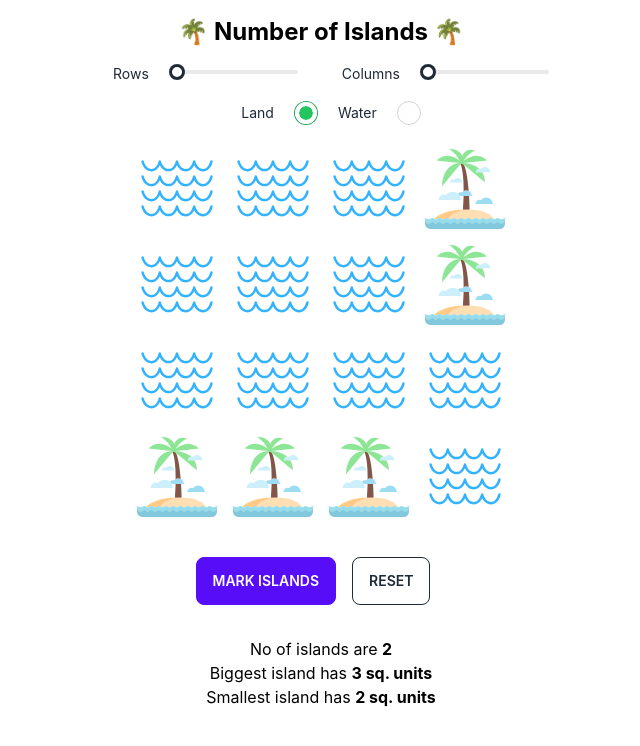
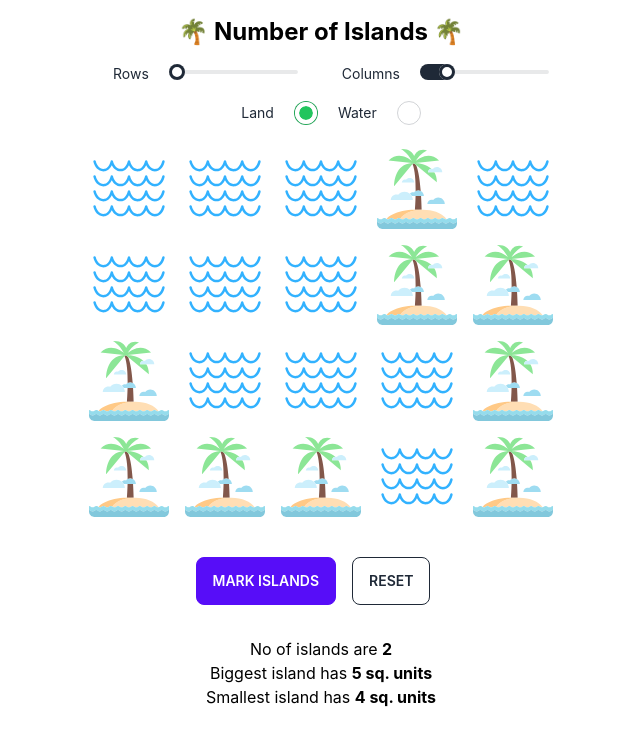
Before and after one commit to sadanandpai/algo-visualizer, a React (Vite) app: page / in a window 1280 px wide. Shown: the top 746 px of the page, without its empty margins (319-959 px from the left). Built offline with nearby package versions, Linux system fonts and the light colour scheme.

Commit message:
UI improvement

```diff
--- a/index.html
+++ b/index.html
@@ -4,7 +4,7 @@
     <meta charset="UTF-8" />
     <link rel="icon" type="image/svg+xml" href="/vite.svg" />
     <meta name="viewport" content="width=device-width, initial-scale=1.0" />
-    <title>Vite + React + TS</title>
+    <title>Number of Islands</title>
   </head>
   <body>
     <div id="root"></div>
--- a/src/App.tsx
+++ b/src/App.tsx
@@ -1,4 +1,4 @@
-import CountIsland from "./components/IslandSolver";
+import CountIsland from './components/IslandSolver';
 
 function App() {
   return <CountIsland />;
--- a/src/algorithm/islandCounter.ts
+++ b/src/algorithm/islandCounter.ts
@@ -1,11 +1,8 @@
-import { BorderIntf } from "../helpers/interfaces";
+import { BorderIntf } from '../helpers/interfaces';
 
 export function getNumberOfIslands(grid: boolean[][]) {
-  let gridClone1 = grid.map((row) => [...row]); // clone the grid to avoid mutation
-  const vistedGridCells1 = Array.from(
-    new Array(grid.length),
-    () => new Array(grid[0].length)
-  );
+  let gridClone1 = grid.map(row => [...row]); // clone the grid to avoid mutation
+  const vistedGridCells1 = Array.from(new Array(grid.length), () => new Array(grid[0].length));
 
   let maxSize = 0,
     minSize = grid.length * grid[0].length + 1,
@@ -14,14 +11,7 @@ export function getNumberOfIslands(grid: boolean[][]) {
     for (let j = 0; j < gridClone1[0].length; j++) {
       if (gridClone1[i][j]) {
         vistedGridCells1[i][j] = true;
-        const size = countIslands(
-          gridClone1,
-          vistedGridCells1,
-          i,
-          j,
-          gridClone1.length,
-          gridClone1[0].length
-        );
+        const size = countIslands(gridClone1, vistedGridCells1, i, j, gridClone1.length, gridClone1[0].length);
         minSize = Math.min(minSize, size);
         maxSize = Math.max(maxSize, size);
         islandCount++;
@@ -44,7 +34,7 @@ export function countIslands(
   m: number,
   n: number,
   size = 0
-): any {
+) {
   if (i >= m || j >= n || i < 0 || j < 0) return 0;
   if (!gridClone[i][j]) return 0;
 
@@ -59,12 +49,7 @@ export function countIslands(
   return size;
 }
 
-export const setBorder = (
-  cell: Partial<BorderIntf>,
-  grid: boolean[][],
-  i: number,
-  j: number
-) => {
+export const setBorder = (cell: Partial<BorderIntf>, grid: boolean[][], i: number, j: number) => {
   if (cell.validated) {
     return;
   }
@@ -86,6 +71,4 @@ export const setBorder = (
 };
 
 export const getCellPerimeter = (cell: Partial<BorderIntf>) =>
-  cell.validated
-    ? 0
-    : +!!cell.top + +!!cell.right + +!!cell.bottom + +!!cell.left;
+  cell.validated ? 0 : +!!cell.top + +!!cell.right + +!!cell.bottom + +!!cell.left;
--- a/src/algorithm/islandVisualizer.ts
+++ b/src/algorithm/islandVisualizer.ts
@@ -1,22 +1,14 @@
+import { CellPosition } from '../helpers/interfaces';
+
 export function* getNumberOfIslandsAsync(grid: boolean[][]) {
-  let gridClone = grid.map((row) => [...row]); // clone the grid to avoid mutation
-  const vistedGridCells = Array.from(
-    new Array(grid.length),
-    () => new Array(grid[0].length)
-  );
+  let gridClone = grid.map(row => [...row]); // clone the grid to avoid mutation
+  const vistedGridCells = Array.from(new Array(grid.length), () => new Array(grid[0].length));
 
   for (let i = 0; i < gridClone.length; i++) {
     for (let j = 0; j < gridClone[0].length; j++) {
       if (gridClone[i][j]) {
         vistedGridCells[i][j] = true;
-        yield* countIslandsAsync(
-          gridClone,
-          vistedGridCells,
-          i,
-          j,
-          gridClone.length,
-          gridClone[0].length
-        );
+        yield* countIslandsAsync(gridClone, vistedGridCells, i, j, gridClone.length, gridClone[0].length);
       } else if (!vistedGridCells[i][j]) {
         yield { i, j };
       }
@@ -31,7 +23,7 @@ export function* countIslandsAsync(
   j: number,
   m: number,
   n: number
-): any {
+): Generator<CellPosition> {
   if (i >= m || j >= n || i < 0 || j < 0) return;
   if (!gridClone[i][j]) return;
 
@@ -43,4 +35,6 @@ export function* countIslandsAsync(
   yield* countIslandsAsync(gridClone, vistedGridCells, i, j - 1, m, n);
   yield* countIslandsAsync(gridClone, vistedGridCells, i + 1, j, m, n);
   yield* countIslandsAsync(gridClone, vistedGridCells, i - 1, j, m, n);
+
+  return;
 }
--- a/src/components/Controls.tsx
+++ b/src/components/Controls.tsx
@@ -1,14 +1,16 @@
-import { optionsControl } from "../helpers/config";
+import { optionsControl } from '../helpers/config';
 
-function Controls({
-  rows,
-  cols,
-  setRows,
-  setCols,
-  isIsland,
-  setIsIsland,
-  isSearchInProgress,
-}: any) {
+type ChildProps = {
+  rows: number;
+  cols: number;
+  setRows: Function;
+  setCols: Function;
+  isIsland: boolean;
+  setIsIsland: Function;
+  isSearchInProgress: boolean;
+};
+
+function Controls({ rows, cols, setRows, setCols, isIsland, setIsIsland, isSearchInProgress }: ChildProps) {
   return (
     <>
       <div className="flex gap-2 px-2 md:px-0 md:gap-6 justify-center">
@@ -19,10 +21,8 @@ function Controls({
             min="4"
             max="10"
             value={rows}
-            onChange={(e) => setRows(+e.target.value)}
-            className={`range range-xs ${
-              isSearchInProgress && "cursor-not-allowed"
-            }`}
+            onChange={e => setRows(+e.target.value)}
+            className={`range range-xs ${isSearchInProgress && 'cursor-not-allowed'}`}
             disabled={isSearchInProgress}
           />
         </label>
@@ -33,10 +33,8 @@ function Controls({
             min="4"
             max="10"
             value={cols}
-            onChange={(e) => setCols(+e.target.value)}
-            className={`range range-xs ${
-              isSearchInProgress && "cursor-not-allowed"
-            }`}
+            onChange={e => setCols(+e.target.value)}
+            className={`range range-xs ${isSearchInProgress && 'cursor-not-allowed'}`}
             disabled={isSearchInProgress}
           />
         </label>
--- a/src/components/IslandInfo.tsx
+++ b/src/components/IslandInfo.tsx
@@ -1,13 +1,31 @@
-import { getNumberOfIslands } from "../algorithm/islandCounter";
+import { getNumberOfIslands } from '../algorithm/islandCounter';
 
-function IslandInfo({ perimeter, grid }: any) {
+type ChildProps = {
+  perimeter: number | null;
+  grid: boolean[][];
+};
+
+const noIslandsElement = (
+  <p>
+    <strong>No islands found</strong>
+  </p>
+);
+
+function IslandInfo({ perimeter, grid }: ChildProps) {
   const info = getNumberOfIslands(grid);
 
   return (
     <>
+      {info.islandCount ? (
         <p>
           No of islands are <strong>{info.islandCount}</strong>
         </p>
+      ) : (
+        noIslandsElement
+      )}
+
+      {info.islandCount ? (
+        <>
           <p>
             Biggest island has <strong>{info.biggestIsland} sq. units</strong>
           </p>
@@ -20,6 +38,8 @@ function IslandInfo({ perimeter, grid }: any) {
             </p>
           )}
         </>
+      ) : null}
+    </>
   );
 }
 
--- a/src/components/IslandOrWaterButton.tsx
+++ b/src/components/IslandOrWaterButton.tsx
@@ -1,30 +1,31 @@
-import { images } from "../helpers/config";
+import { BorderIntf, CellPosition } from '../helpers/interfaces';
 
-const islandImage = (
-  <img src={images.island} alt="island" className="max-h-full h-20" />
-);
-const waterImage = (
-  <img src={images.water} alt="water" className="max-h-full h-20" />
-);
+import { MouseEventHandler } from 'react';
+import { images } from '../helpers/config';
 
-function IslandOrWaterButton({
-  i,
-  j,
-  cell,
-  cellUI,
-  highlightedCell,
-  clickHandler,
-  isSearchInProgress,
-}: any) {
+type ChildProps = {
+  i: number;
+  j: number;
+  cell: boolean;
+  cellUI: BorderIntf;
+  highlightedCell: CellPosition;
+  clickHandler: MouseEventHandler<HTMLButtonElement>;
+  isSearchInProgress: boolean;
+};
+
+const islandImage = <img src={images.island} alt="island" className="max-h-full h-20" />;
+const waterImage = <img src={images.water} alt="water" className="max-h-full h-20" />;
+
+function IslandOrWaterButton({ i, j, cell, cellUI, highlightedCell, clickHandler, isSearchInProgress }: ChildProps) {
   return (
     <button
       className={`bg-white flex align-center justify-center p-1 aspect-square border-4 border-transparent ${
-        cellUI.left ? "border-l-4 border-l-green-600" : ""
-      } ${cellUI.right ? "border-r-4 border-r-green-600" : ""} ${
-        cellUI.top ? "border-t-4 border-t-green-600" : ""
-      } ${cellUI.bottom ? "border-b-4 border-b-green-600" : ""} ${
-        highlightedCell.i === i && highlightedCell.j === j ? "scale-75" : ""
-      } ${isSearchInProgress ? "cursor-not-allowed" : ""}`}
+        cellUI.left ? 'border-l-4 border-l-green-600' : ''
+      } ${cellUI.right ? 'border-r-4 border-r-green-600' : ''} ${cellUI.top ? 'border-t-4 border-t-green-600' : ''} ${
+        cellUI.bottom ? 'border-b-4 border-b-green-600' : ''
+      } ${highlightedCell.i === i && highlightedCell.j === j ? 'scale-75' : ''} ${
+        isSearchInProgress ? 'cursor-not-allowed' : ''
+      }`}
       data-i={i}
       data-j={j}
       onClick={clickHandler}
--- a/src/components/IslandSolver.tsx
+++ b/src/components/IslandSolver.tsx
@@ -1,40 +1,32 @@
-import {
-  columnControl,
-  countIslandBtnText,
-  pageHeader,
-  resetBtnText,
-  rowControl,
-} from "../helpers/config";
-import {
-  get2DArrayWithEmptyObject,
-  getRandomizedGrid,
-} from "../helpers/helper";
-import { getCellPerimeter, setBorder } from "../algorithm/islandCounter";
-import { useEffect, useRef, useState } from "react";
+import { columnControl, countIslandBtnText, pageHeader, resetBtnText, rowControl } from '../helpers/config';
+import { get2DArrayWithEmptyObject, getRandomizedGrid } from '../helpers/helper';
+import { getCellPerimeter, setBorder } from '../algorithm/islandCounter';
+import { useEffect, useRef, useState } from 'react';
 
-import { BorderIntf } from "../helpers/interfaces";
-import Controls from "./Controls";
-import IslandInfo from "./IslandInfo";
-import IslandOrWaterButton from "./IslandOrWaterButton";
-import { getNumberOfIslandsAsync } from "../algorithm/islandVisualizer";
+import { BorderIntf } from '../helpers/interfaces';
+import Controls from './Controls';
+import IslandInfo from './IslandInfo';
+import IslandOrWaterButton from './IslandOrWaterButton';
+import { getNumberOfIslandsAsync } from '../algorithm/islandVisualizer';
+
+const intitialHighlightedCell = {
+  i: -1,
+  j: -1,
+};
 
 function IslandSolver() {
   const [rows, setRows] = useState(rowControl.initialValue);
   const [cols, setCols] = useState(columnControl.initialValue);
-  const [grid, setGrid] = useState(getRandomizedGrid(rows, cols));
-  const [gridUI, setGridUI] = useState<BorderIntf[][]>(
-    get2DArrayWithEmptyObject(rows, cols)
-  );
+  const [grid, setGrid] = useState(() => getRandomizedGrid(rows, cols));
+  const [gridUI, setGridUI] = useState<BorderIntf[][]>(() => get2DArrayWithEmptyObject(rows, cols));
+
   const [isIsland, setIsIsland] = useState(true);
-  const [highlightedCell, setHighlightedCell] = useState<{
-    i: number;
-    j: number;
-  }>({ i: -1, j: -1 });
-  const [perimeter, setPerimeter] = useState<number>();
+  const [highlightedCell, setHighlightedCell] = useState(intitialHighlightedCell);
+  const [perimeter, setPerimeter] = useState<number | null>(null);
   const isSearchInProgress = useRef(false);
 
   const resetGrid = () => {
-    setPerimeter(undefined);
+    setPerimeter(null);
     setGrid(getRandomizedGrid(rows, cols));
     setGridUI(get2DArrayWithEmptyObject(rows, cols));
     isSearchInProgress.current = false;
@@ -42,17 +34,17 @@ function IslandSolver() {
 
   useEffect(resetGrid, [rows, cols]);
 
-  const clickHandler = (e: any) => {
+  const onIslandWaterButtonClick = (e: React.MouseEvent<HTMLButtonElement, MouseEvent>) => {
     if (isSearchInProgress.current) {
       return;
     }
 
-    let gridClone = grid.map((row) => [...row]);
-    const i = e.target.closest("button").dataset.i;
-    const j = e.target.closest("button").dataset.j;
+    let gridClone = grid.map(row => [...row]);
+    const i = +(e.target as HTMLButtonElement)?.closest('button')?.dataset?.i!;
+    const j = +(e.target as HTMLButtonElement)?.closest('button')?.dataset?.j!;
     gridClone[i][j] = isIsland;
 
-    setPerimeter(undefined);
+    setPerimeter(null);
     setGrid(gridClone);
     setGridUI(get2DArrayWithEmptyObject(rows, cols));
   };
@@ -65,27 +57,29 @@ function IslandSolver() {
     isSearchInProgress.current = true;
     for (const next of gen) {
       setHighlightedCell(next);
-      await new Promise((r) => setTimeout(r, 250));
+      await new Promise(r => setTimeout(r, 250));
       if (!isSearchInProgress.current) {
         break;
       }
 
-      setGridUI((gridUI) => {
-        const gridUIClone = gridUI.map((row) => [...row]);
-        setBorder(gridUIClone[next.i][next.j], grid, next.i, next.j);
-        perimeter += getCellPerimeter(gridUIClone[next.i][next.j]);
-        gridUIClone[next.i][next.j].validated = true;
+      setGridUI(gridUI => {
+        const gridUIClone = gridUI.map(row => [...row]);
+        const cell = gridUIClone[next.i][next.j];
+        setBorder(cell, grid, next.i, next.j);
+        perimeter += getCellPerimeter(cell);
+        cell.validated = true;
         return gridUIClone;
       });
     }
+
     isSearchInProgress.current = false;
-    setHighlightedCell({ i: -1, j: -1 });
+    setHighlightedCell(intitialHighlightedCell);
     setPerimeter(perimeter);
   };
 
   return (
-    <>
-      <h1 className="text-2xl font-bold mb-4 dark:text-white">{pageHeader}</h1>
+    <div className="text-black dark:text-white">
+      <h1 className="text-2xl font-bold mb-4">{pageHeader}</h1>
 
       <Controls
         isIsland={isIsland}
@@ -97,9 +91,7 @@ function IslandSolver() {
         isSearchInProgress={isSearchInProgress.current}
       />
 
-      <div
-        className={`inline-grid grid-rows-${rows} grid-cols-${cols} max-w-[90%]`}
-      >
+      <main className={`inline-grid grid-rows-${rows} grid-cols-${cols} max-w-[90%]`}>
         {grid.map((row, i) =>
           row.map((cell, j) => (
             <IslandOrWaterButton
@@ -110,20 +102,14 @@ function IslandSolver() {
               cellUI={gridUI[i][j]}
               highlightedCell={highlightedCell}
               isSearchInProgress={isSearchInProgress.current}
-              clickHandler={clickHandler}
-              rows={rows}
-              cols={cols}
+              clickHandler={onIslandWaterButtonClick}
             />
           ))
         )}
-      </div>
+      </main>
 
       <div className="flex justify-center m-4 items-center">
-        <button
-          className="btn btn-primary"
-          onClick={countIslandsClickHandler}
-          disabled={isSearchInProgress.current}
-        >
+        <button className="btn btn-primary" onClick={countIslandsClickHandler} disabled={isSearchInProgress.current}>
           {countIslandBtnText}
         </button>
 
@@ -133,7 +119,7 @@ function IslandSolver() {
       </div>
 
       <IslandInfo grid={grid} perimeter={perimeter} />
-    </>
+    </div>
   );
 }
 
--- a/src/helpers/config.ts
+++ b/src/helpers/config.ts
@@ -1,28 +1,25 @@
-import island from "../assets/island.svg";
-import water from "../assets/water.svg";
+import island from '../assets/island.svg';
+import water from '../assets/water.svg';
 
-export const pageHeader = "🌴 Number of Islands 🌴";
+export const pageHeader = '🌴 Number of Islands 🌴';
 export const rowControl = {
-  label: "Rows",
+  label: 'Rows',
   min: 4,
   max: 10,
   initialValue: 4,
 };
 export const columnControl = {
-  label: "Columns",
+  label: 'Columns',
   min: 4,
   max: 10,
-  initialValue: 4,
+  initialValue: 5,
 };
-export const optionsControl = [
-  { label: "Land", checked: true },
-  { label: "Water" },
-];
+export const optionsControl = [{ label: 'Land', checked: true }, { label: 'Water' }];
 
 export const images = {
   island,
   water,
 };
 
-export const countIslandBtnText = "Mark Islands";
-export const resetBtnText = "Reset";
+export const countIslandBtnText = 'Mark Islands';
+export const resetBtnText = 'Reset';
--- a/src/helpers/interfaces.ts
+++ b/src/helpers/interfaces.ts
@@ -5,3 +5,8 @@ export interface BorderIntf {
   bottom: boolean;
   validated: boolean;
 }
+
+export interface CellPosition {
+  i: number;
+  j: number;
+}
--- a/src/index.css
+++ b/src/index.css
@@ -22,5 +22,4 @@
   margin: 0 auto;
   padding: 1rem 0;
   text-align: center;
-  color: black;
 }
```
Also changed, not shown: 1 other file (tests, documents, lock files or other folders). Lines whose indentation alone changed are shown as unchanged.
